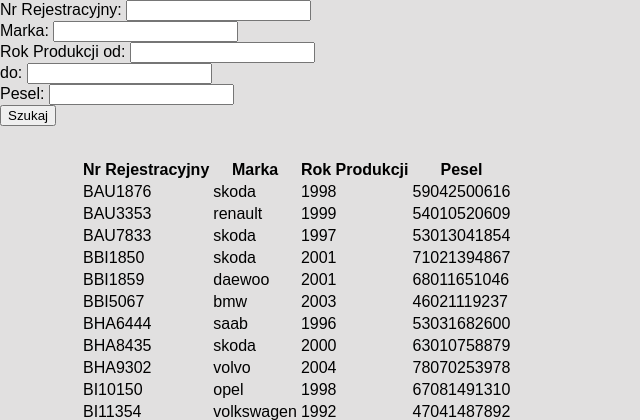
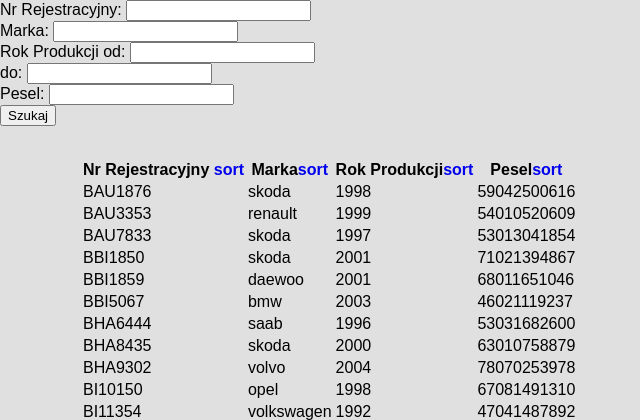
Before and after one commit to faleyy/projekt-web, a Django app: page /auta/ in a window 1280 px wide. Shown: the part 114-534 px from the top of the page, without its empty margins (0-640 px from the left). Run offline with Django 3.2, Linux system fonts and the light colour scheme; data comes from the database, SQL or seed files in the repository; both versions use the stored data as it was after the commit; some web fonts are replaced.

Commit message:
added sorting

```diff
--- /dev/null
+++ b/cardb/templatetags/cardb_tags.py
@@ -0,0 +1,8 @@
+from django import template
+register = template.Library()
+
+@register.simple_tag(takes_context = True)
+def url_replace(context, field, value):
+    dict_ = context['request'].GET.copy()
+    dict_[field] = value
+    return dict_.urlencode()
--- a/cardb/views.py
+++ b/cardb/views.py
@@ -6,8 +6,9 @@ def auta(request):
     data = auto.objects.all()
     myFilter = autoFilter(request.GET, queryset=data)
     data = myFilter.qs
-
-    return render(request, 'auta.html', {"auta":data,"myFilter":myFilter})
+    mySort = request.GET.get('sortid','nr_rejestracyjny')
+    data = data.order_by(mySort)
+    return render(request, 'auta.html', {"auta":data,"myFilter":myFilter,"mySort":mySort})
 
 
 def index(request):
--- a/core/settings.py
+++ b/core/settings.py
@@ -27,7 +27,7 @@ INSTALLED_APPS = [
     'django.contrib.messages',
     'django.contrib.staticfiles',
     'cardb',
-    'django_filters'
+    'django_filters',
 ]
 
 MIDDLEWARE = [
@@ -58,6 +58,10 @@ TEMPLATES = [
         },
     },
 ]
+
+TEMPLATE_CONTEXT_PROCESSORS = (
+    'django.core.context_processors.request',
+)
 
 WSGI_APPLICATION = 'core.wsgi.application'
 
--- a/template/auta.html
+++ b/template/auta.html
@@ -1,5 +1,6 @@
 {% extends 'base.html' %}
 {% load static %}
+{% load cardb_tags %}
 {% block head %}
 <link rel="stylesheet" href="{% static 'cardb/auta.css' %}" type="text/css" />
 <title>Auta</title>
@@ -30,14 +31,22 @@
     </div>
     <input type="submit" value="Szukaj" class="search"/>
 </form>
-
 <table>
+    {% comment %} {% if  request.get_full_path == '/auta/' %}
     <tr>
-        <th>Nr Rejestracyjny</th>
-        <th>Marka</th>
-        <th>Rok Produkcji</th>
-        <th>Pesel</th>
+        <th>Nr Rejestracyjny <a href="{{request.get_full_path}}?sortid=nr_rejestracyjny">sort</a></th>
+        <th>Marka<a href="{{request.get_full_path}}?sortid=marka">sort</a></th>
+        <th>Rok Produkcji<a href="{{request.get_full_path}}?sortid=rok_produkcji">sort</a></th>
+        <th>Pesel<a href="{{request.get_full_path}}?sortid=pesel">sort</a></th>
     </tr>
+    {% else %} {% endcomment %}
+    <tr>
+        <th>Nr Rejestracyjny <a href="{{request.path}}?{% url_replace 'sortid' 'nr_rejestracyjny' %}">sort</a></th>
+        <th>Marka<a href="{{request.path}}?{% url_replace 'sortid' 'marka' %}">sort</a></th>
+        <th>Rok Produkcji<a href="{{request.path}}?{% url_replace 'sortid' 'rok_produkcji' %}">sort</a></th>
+        <th>Pesel<a href="{{request.path}}?{% url_replace 'sortid' 'pesel' %}">sort</a></th>
+    </tr>
+    {% comment %} {% endif %} {% endcomment %}
     {% for auto in auta %}
     <tr>
         <td>{{auto.nr_rejestracyjny}}</td>
```
Also changed, not shown: cardb/migrations/0005_alter_auto_rok_produkcji.py (added), cardb/templatetags/__init__.py (added), db.sqlite3.
